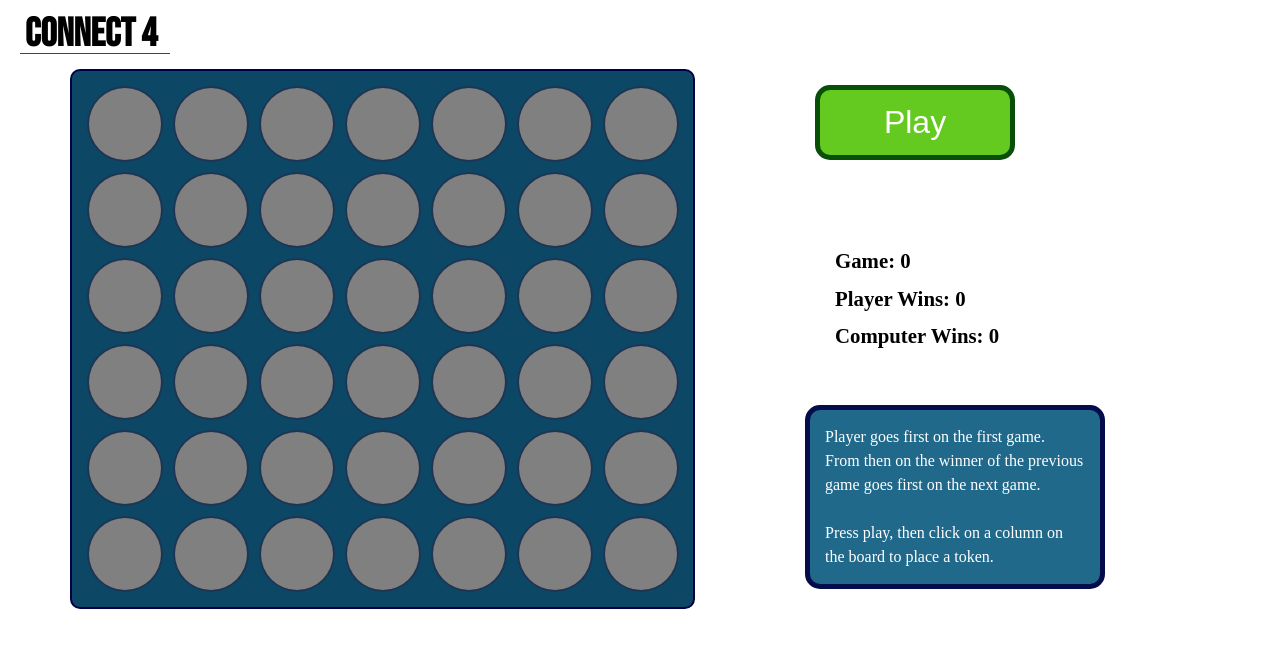
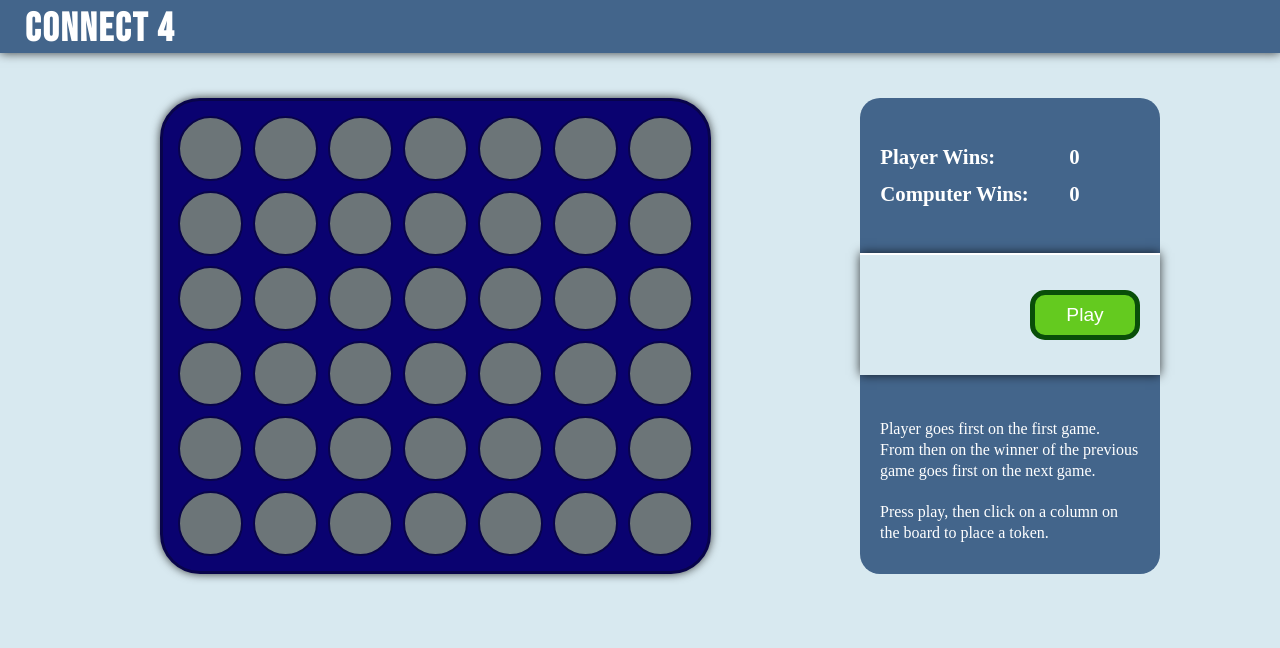
Before and after one commit to MarcusAGray/Connect4, a plain HTML site: page index.html in a window 1280 px wide. Drawn offline with Linux system fonts and the light colour scheme.

Commit message:
improved styling

```diff
--- a/app.js
+++ b/app.js
@@ -9,12 +9,10 @@ const playerScoreDisplay = document.getElementById('player-score')
 const computerScoreDisplay = document.getElementById('computer-score')
 const playBtn = document.getElementById('play-btn')
 playBtn.addEventListener('click', startGame)
-const roundDisplay = document.getElementById('round-display')
 const turnDisplay = document.getElementById('turn-display')
 const turnValueDisplay = document.getElementById('turn-value-display')
 const winnerDisplay = document.getElementById('winner-display')
 
-let round = 0
 let playerScore = 0
 let computerScore = 0
 
@@ -68,10 +66,6 @@ function startGame() {
 
   turnDisplay.classList.remove('invisible')
 
-  round += 1
-  roundDisplay.textContent = round
-
-  console.log('playersTurn ', playersTurn)
   boardArr = Array.from(document.querySelectorAll('.space'))
 
   setBoard()
@@ -121,7 +115,6 @@ function gameOver(winner) {
 
   if (winner == 'yellow') {
     losingSound.play();
-    console.log("computer wins")
     computerScore += 1
     computerScoreDisplay.textContent = computerScore
     isPlayerPrevWinner = false
@@ -153,7 +146,6 @@ function computerTurn() {
   let winMove
   let preventativeMove
   let randomMove
-  console.log("computerTurn fires")
 
   if(lastMove != null) {
     winMove = getWinningMove()
@@ -238,7 +230,6 @@ function getWinningMove() {
 
   let hConnectWin = getWinningHorizontal()
   if(hConnectWin != null) {
-    console.log('ConnectWin')
     let sideSpaces = getViableSideSpaces(hConnectWin)
     if (sideSpaces != null && sideSpaces.length == 2) return sideSpaces[Math.floor(Math.random() * 2)]
     if (sideSpaces != null && sideSpaces.length == 1) return sideSpaces[0]
@@ -386,7 +377,6 @@ function getVerticalConnectOf(num, color) {
 
 function getHorizontalConnectOf(num, color) {
 
-  console.log("getHorizontal fired")
   let nextSpace = lastMove
   let startingSpace = lastMove
   const checkedSpaces = []
--- a/index.html
+++ b/index.html
@@ -12,27 +12,32 @@
   <title>Connect 4</title>
 </head>
 <body>
+  <header>
+    <h1>Connect 4</h1>
+  </header>
   <div class = "main-container">
 
-    <main class="playing-area">
-      <header>
-        <h1>Connect 4</h1>
-        <div id="header-underline"></div>
-      </header>
-      <div class="playing-area"></div>
-    </main>
+    <main class="playing-area"></main>
 
     <section class="side-section">
-      <div id="player-box-one">
+      <div class="game-info-display">
+        <div class="game-wins-container">
+          <p id="player-wins-display">Player Wins:</p>
+          <p id="computer-wins-display">Computer Wins: </p>
+        </div>
+        <div class="scores-container">
+          <p id="player-score">0</p>
+          <p id="computer-score">0</p>
+        </div>
+      </div>
+      <!-- <p>Game: <span id="round-display">0</span></p> -->
+      <div class="mid-level-box">
+        <div class="turnwin-displays">
+          <h4 id="turn-display" class="turn-win-display invisible">Turn: <span id="turn-value-display" class="capatilize"></span></h4></span>
+          <h4 id="winner-display" class="hidden capatilize turn-win-display"></h4>
+        </div>
         <div class="btn-container">
           <button id="play-btn">Play</button>
-        </div>
-        <div class="game-info-display">
-          <h4 id="turn-display" class="turn-win-display invisible">Turn: <span id="turn-value-display" class="capatilize"></span></h4></span>
-          <h4 id="winner-display" class="hidden capatilize turn-win-display"></h4>
-          <p >Game: <span id="round-display">0</span></p>
-          <p id="player-wins-display">Player Wins: <span id="player-score">0</span></p>
-          <p id="computer-wins-display">Computer Wins: <span id="computer-score">0</span></p>
         </div>
       </div>
       <div id="player-box-two">
--- a/style.css
+++ b/style.css
@@ -1,8 +1,22 @@
 :root {
-  --board-width : 625px;
-  --space-side-length : 86px;
-  --space-padding : 5px;
-  --board-padding : 10px;
+  --space-side-length: 75px;
+  --board-padding: 10px;
+  --board-border-width: 3px;
+
+  --board-length: calc(var(--space-side-length) * 7) +
+                        (var(--board-padding) * 2) +
+                        (var(--board-border-width) * 2);
+
+  --space-padding: 5px;
+
+  --red: #fd0707;
+  --blue: #000249;
+  --yellow: #FFC300;
+  --other: #43658b;
+  --text-color: white;
+
+  --side-section-border: #29252C;
+  --side-section-background: #33425B;
 }
 
 * {
@@ -11,43 +25,48 @@
   box-sizing: border-box;
 }
 
-
-.main-container {
-  width: 100vw;
-  height: 100vh;
-  padding: 0 20px;
-  display: flex;
+body {
+  background-color: #D8E9F0;
 }
 
+
+header {
+  background-color: var(--other);
+  color: var(--text-color);
+  margin-bottom: 45px;
+  box-shadow: 0px 0px 10px 0px rgba(0, 0, 0, 0.75);
+}
 
 /*HEADING*/
 h1 {
   padding: 5px;
   padding-bottom: 0;
-  margin: 5px 0 5px 0px;
+  margin-left: 20px;
+  letter-spacing: 2px;
 
   font-family: 'Bebas Neue', cursive;
   font-size: 2.5rem;
 }
 
-#header-underline {
-  width: 150px;
-  height: 1px;
-  background-color: darkslategray;
-  margin-top: -10px;
-  margin-bottom: 15px;
-}
 
 
+.main-container {
+  margin: 0 60px;
+  display: flex;
+  justify-content: space-between;
+}
 
 /*BOARD*/
 .board {
-  border-radius: 10px;
+  border-radius: 40px;
   padding: var(--board-padding);
-  border: 2px solid darkblue;
-  background-color: rgb(23, 145, 202);
-  width: var(--board-width);
-  margin: 0 50px;
+  border: var(--board-border-width) solid rgb(17, 7, 148);
+  background-color: rgb(20, 5, 224);
+  width: var(--board-length);
+  height: var(--board-length);
+  margin-left: 100px;
+  box-shadow: 0px 0px 10px 0px rgba(0, 0, 0, 0.75);
+  cursor: pointer;
 }
 
 .columns-container {
@@ -64,41 +83,71 @@ h1 {
   height: var(--space-side-length);
   width: var(--space-side-length);
   padding: var(--space-padding);
+  margin: 0;
 }
 
 .space {
-  border: 2px solid #3263a3f5;
+  border: 2px solid rgb(17, 7, 148);
   box-sizing: border-box;
 
   width: 100%;
   height: 100%;
 
   border-radius: 50%;
-  background-color: white;
+  background-color: #D8E9F0;
 }
-
-
 
 
 /*SIDE SECTION*/
 .side-section {
-  width: 400px;
-  height: 500px;
-  padding: 20px;
-  margin-top: 65px;
-  margin-left: 50px;
+  width: 300px;
+  border-radius: 20px;
+  background-color: var(--other);
+  position: relative;
+  color: white;
+  margin-right: 60px;
 }
 
+.game-info-display {
+  font-size: 1.3rem;
+  line-height: 1.8;
+  font-weight: bold;
+  padding: 40px 0 20px;
+  margin-bottom: 20px;
+  margin-right: 60px;
+  display: flex;
+  justify-content: space-around;
+}
+
+
+.mid-level-box {
+  display: flex;
+  justify-content: space-between;
+  align-items: baseline;
+
+  padding: 35px 20px;
+  border-top: 2px solid white;
+
+  background-color: rgb(216, 233, 240);
+  color: rgba(0, 0, 0, 0.75);
+  box-shadow: 0px 0px 10px 0px rgba(0, 0, 0, 0.75);
+}
+
+.mid-level-box h4 {
+  margin: 0;
+  padding: 0;
+}
+
+
 #play-btn {
-  width: 200px;
-  height: 75px;
-  font-size: 2rem;
+  width: 110px;
+  height: 50px;
+  font-size: 1.2rem;
   background-color: rgb(100, 202, 31);
   border: 5px solid rgb(9, 78, 9);
-  padding: 10px 5px;
+  padding: 5px 0px;
   border-radius: 15px;
   color: white;
-  margin-bottom: 25px;
 }
 
 #play-btn:hover {
@@ -110,58 +159,46 @@ h1 {
   background-color: rgb(145, 219, 145);
 }
 
-#player-box-one {
-  margin-bottom: 50px;
+.turnwin-displays {
+  font-size: 1.5rem;
 }
 
-.game-info-display {
-  font-size: 1.3rem;
-  line-height: 1.8;
-  font-weight: bold;
-  margin-left: 20px;
-}
-
-
-
-/*TURN / WIN DISPLAY*/
-.turn-win-display {
-  margin-bottom: 20px;
-}
-
-#turn-value-display {
-  display: inline-block;
-}
 
 .capatilize:first-letter {
   text-transform: capitalize;
 }
 
 
-
-
 /*PLAYER INFO BOX*/
 #player-box-two {
-  width: 300px;
   font-size: 1rem;
-  line-height: 1.5;
+  line-height: 1.3;
 
-  padding: 15px;
-  border: 5px solid rgb(5, 12, 75);
-  border-radius: 15px;
-  background-color: rgb(32, 105, 139);
+  padding: 15px 20px 30px;
+
+  border-bottom-left-radius: 35px;
+  border-bottom-right-radius: 35px;
+
   color: white;
-  margin-left: -10px;
+  position: absolute;
+  bottom: 0px;
 }
 
 
 
 /*DYNAMIC STYLINGS*/
+
+.red,
+.yellow {
+  box-shadow: 10px 10px 15px -5px rgba(0,0,0,0.4) inset;
+}
+
 .red {
-  background-color: red;
+  background-color: var(--red);
 }
 
 .yellow {
-  background-color: yellow;
+  background-color: var(--yellow);
 }
 
 .darkened {
@@ -173,13 +210,19 @@ h1 {
   filter:brightness(100%);
 }
 
+.red-text,
+.yellow-text {
+  font-family: 'Bebas Neue', cursive;
+  letter-spacing: 1.5px;
+}
+
 .red-text {
   color: red;
 }
 
 .yellow-text {
-  -webkit-text-stroke: 0.5px rgb(186, 194, 44);
-  -webkit-text-fill-color:  rgb(247, 247, 3);
+  -webkit-text-stroke: 0.5px rgb(189, 197, 43);
+  -webkit-text-fill-color:  rgb(173, 173, 3);
 }
 
 .animated {
```
